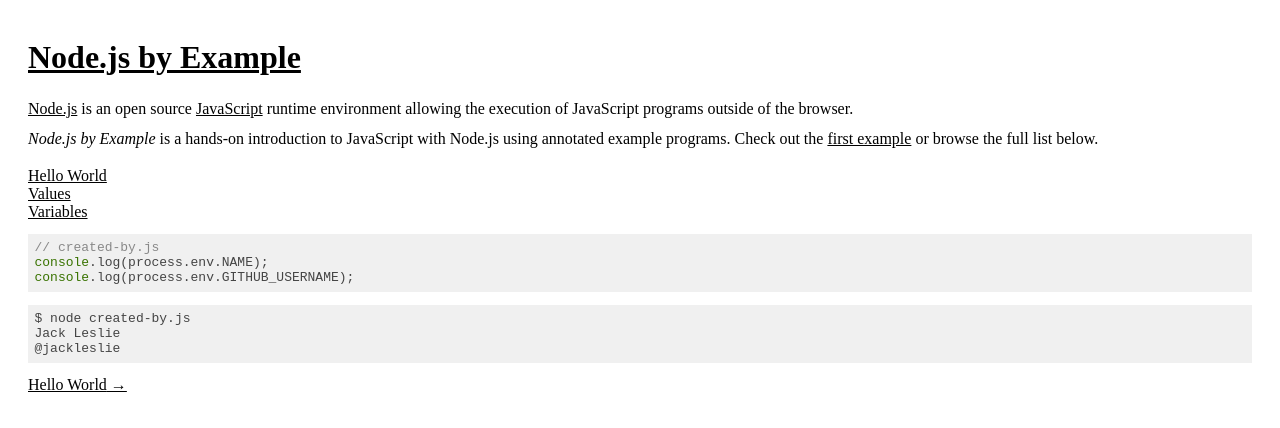
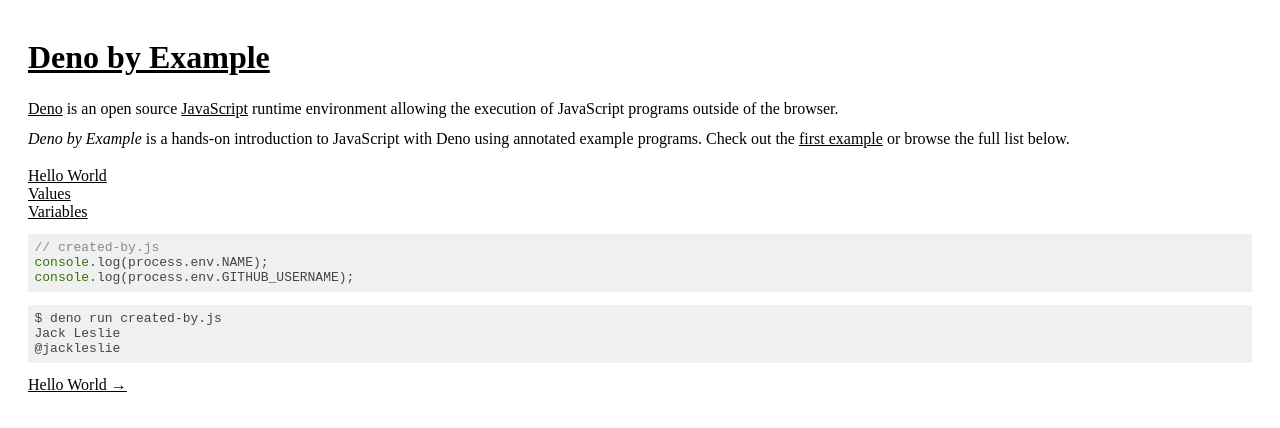
Before and after one commit to jackjdleslie/denobyexample, a Next.js app: page / in a window 1280 px wide. Shown: the top 428 px of the page. Built offline with nearby package versions, Linux system fonts and the light colour scheme.

Commit message:
mode to deno

```diff
--- a/components/footer/footer.css
+++ /dev/null
@@ -1,3 +0,0 @@
-.footer {
-  width: 100%;
-}
--- a/components/footer/footer.js
+++ /dev/null
@@ -1,13 +0,0 @@
-import React from "react";
-import SyntaxHighlighter from "react-syntax-highlighter";
-import styles from "./footer.css";
-
-const output = `$ node created-by.js
-Jack Leslie
-`;
-
-export default () => (
-  <div className={styles.footer}>
-    <SyntaxHighlighter language="bash">{output}</SyntaxHighlighter>
-  </div>
-);
--- a/components/header/header.js
+++ b/components/header/header.js
@@ -2,7 +2,7 @@
 import Link from "next/link";
 import styles from "./header.css";
 
-export default ({ title = "Node.js by Example", subtitle = "" }) => (
+export default ({ title = "Deno by Example", subtitle = "" }) => (
   <div className={styles.header}>
     <Link href="/">
       <a className={styles.titleLink}>
--- a/components/index.js
+++ b/components/index.js
@@ -1,5 +1,4 @@
 import Header from "./header/header";
 import Layout from "./layout/layout";
-import Footer from "./footer/footer";
 
-export { Header, Layout, Footer };
+export { Header, Layout };
--- a/components/layout/layout.js
+++ b/components/layout/layout.js
@@ -8,7 +8,7 @@
 export default ({ title, code, output, furtherReading, next, children }) => (
   <div>
     <Head>
-      <title>Node.js by Example{title ? ` - ${title}` : ""}</title>
+      <title>Deno by Example{title ? ` - ${title}` : ""}</title>
       <link rel="icon" href="/favicon.ico" />
     </Head>
 
--- a/package.json
+++ b/package.json
@@ -1,7 +1,4 @@
 {
-  "name": "nodejsbyexample",
-  "version": "0.1.0",
-  "private": true,
   "scripts": {
     "dev": "next dev",
     "build": "next build",
--- a/pages/index.js
+++ b/pages/index.js
@@ -9,7 +9,7 @@
 console.log(process.env.GITHUB_USERNAME);
 `;
 
-const output = `$ node created-by.js
+const output = `$ deno run created-by.js
 Jack Leslie
 @jackleslie
 `;
@@ -19,14 +19,14 @@
 const Index = ({ examples = [] }) => (
   <Layout code={code} output={output} next={next}>
     <p>
-      <a href="https://nodejs.org">Node.js</a> is an open source{" "}
+      <a href="https://deno.land">Deno</a> is an open source{" "}
       <a href="https://developer.mozilla.org/docs/Web/JavaScript">JavaScript</a>{" "}
       runtime environment allowing the execution of JavaScript programs outside
       of the browser.
     </p>
     <p>
-      <i>Node.js by Example</i> is a hands-on introduction to JavaScript with
-      Node.js using annotated example programs. Check out the{" "}
+      <i>Deno by Example</i> is a hands-on introduction to JavaScript with
+      Deno using annotated example programs. Check out the{" "}
       <Link href="examples/hello-world">
         <a>first example</a>
       </Link>{" "}
```
Also changed, not shown: 1 other file (tests, documents, lock files or other folders).
